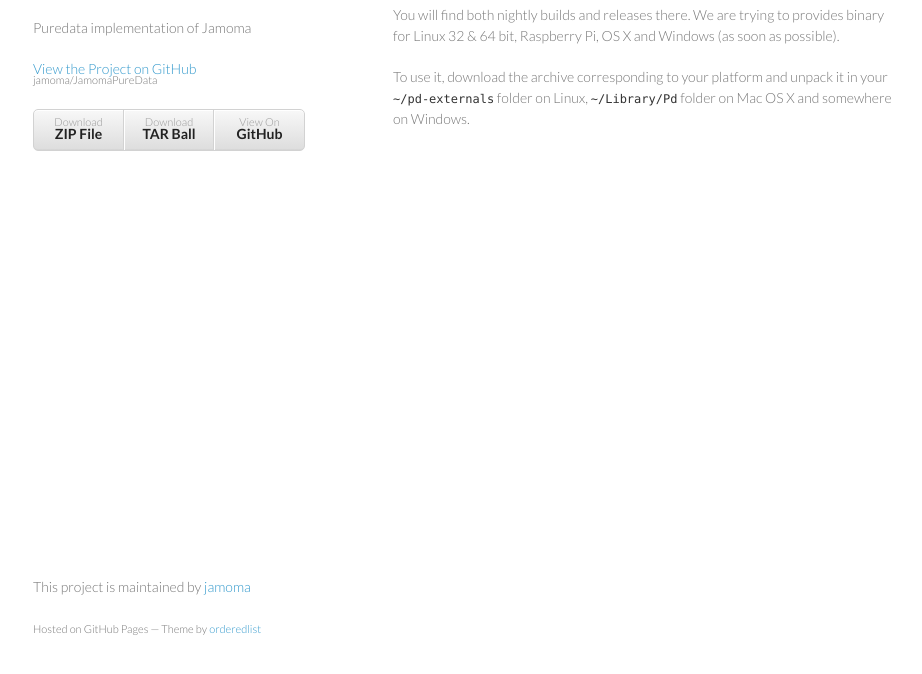
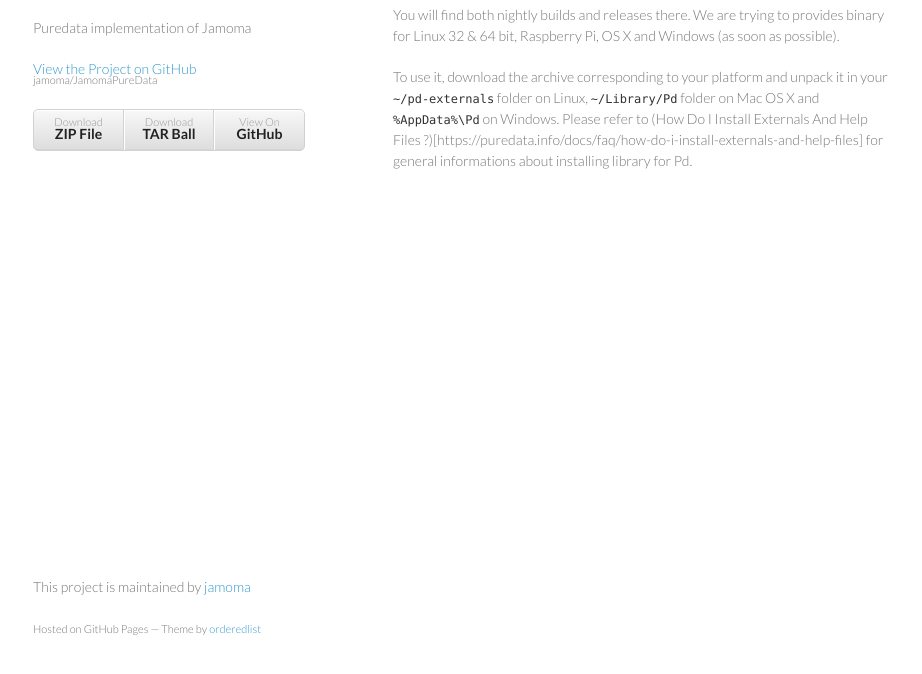
Before and after one commit to jamoma/JamomaPureData, a plain HTML site: page index.html in a window 1280 px wide. Shown: the part 92-766 px from the top of the page, without its empty margins (177-1099 px from the left). Drawn offline with Linux system fonts and the light colour scheme.

Commit message:
update Windows installation path

```diff
--- a/index.html
+++ b/index.html
@@ -34,7 +34,7 @@
 <p>You will find both nightly builds and releases there.
 We are trying to provides binary for Linux 32 &amp; 64 bit, Raspberry Pi, OS X and Windows (as soon as possible).</p>
 
-<p>To use it, download the archive corresponding to your platform and unpack it in your <code>~/pd-externals</code> folder on Linux, <code>~/Library/Pd</code> folder on Mac OS X and somewhere on Windows.</p>
+<p>To use it, download the archive corresponding to your platform and unpack it in your <code>~/pd-externals</code> folder on Linux, <code>~/Library/Pd</code> folder on Mac OS X and <code>%AppData%\Pd</code> on Windows. Please refer to (How Do I Install Externals And Help Files ?)[https://puredata.info/docs/faq/how-do-i-install-externals-and-help-files] for general informations about installing library for Pd.</p>
       </section>
       <footer>
         <p>This project is maintained by <a href="https://github.com/jamoma">jamoma</a></p>
```
